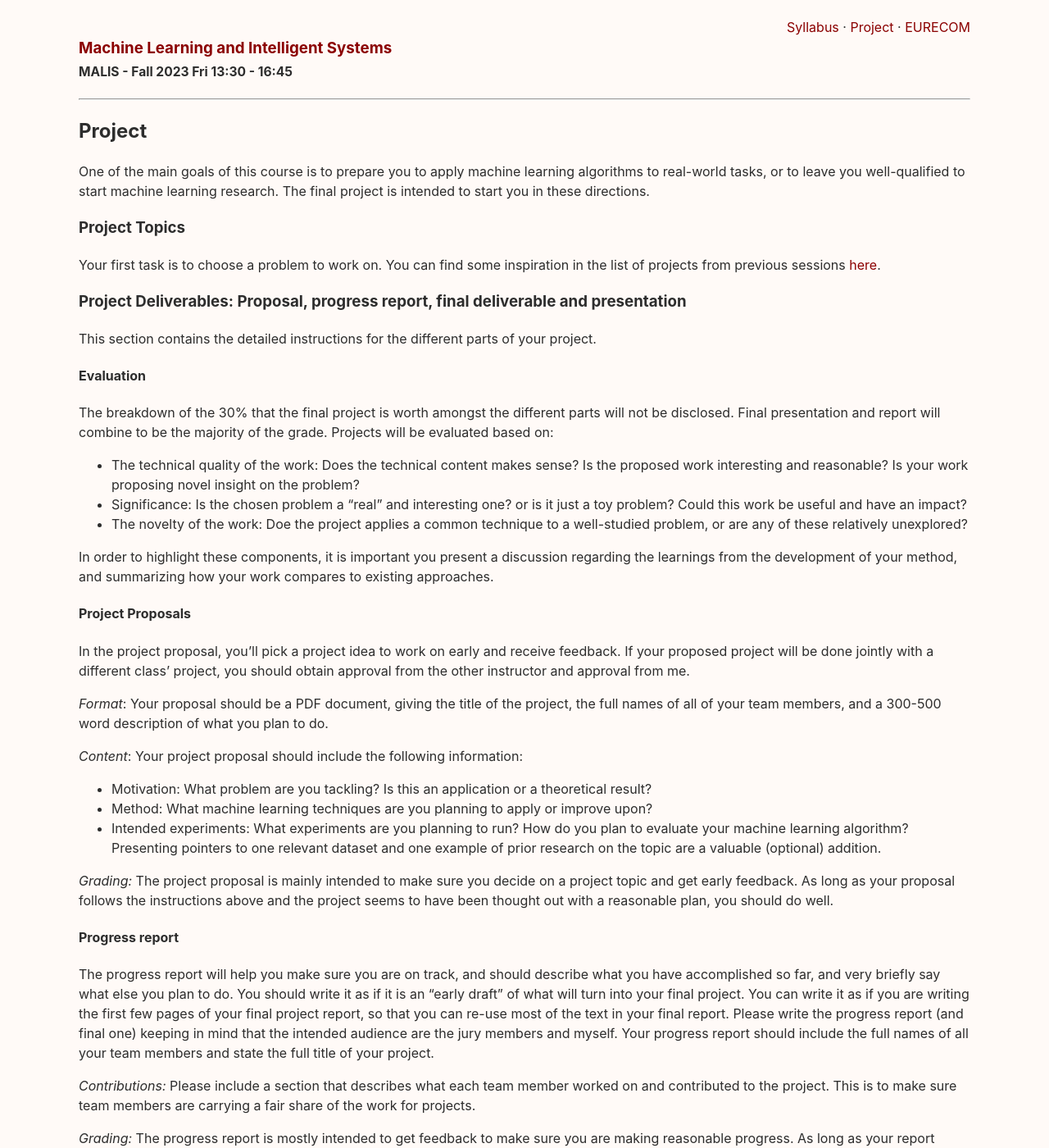
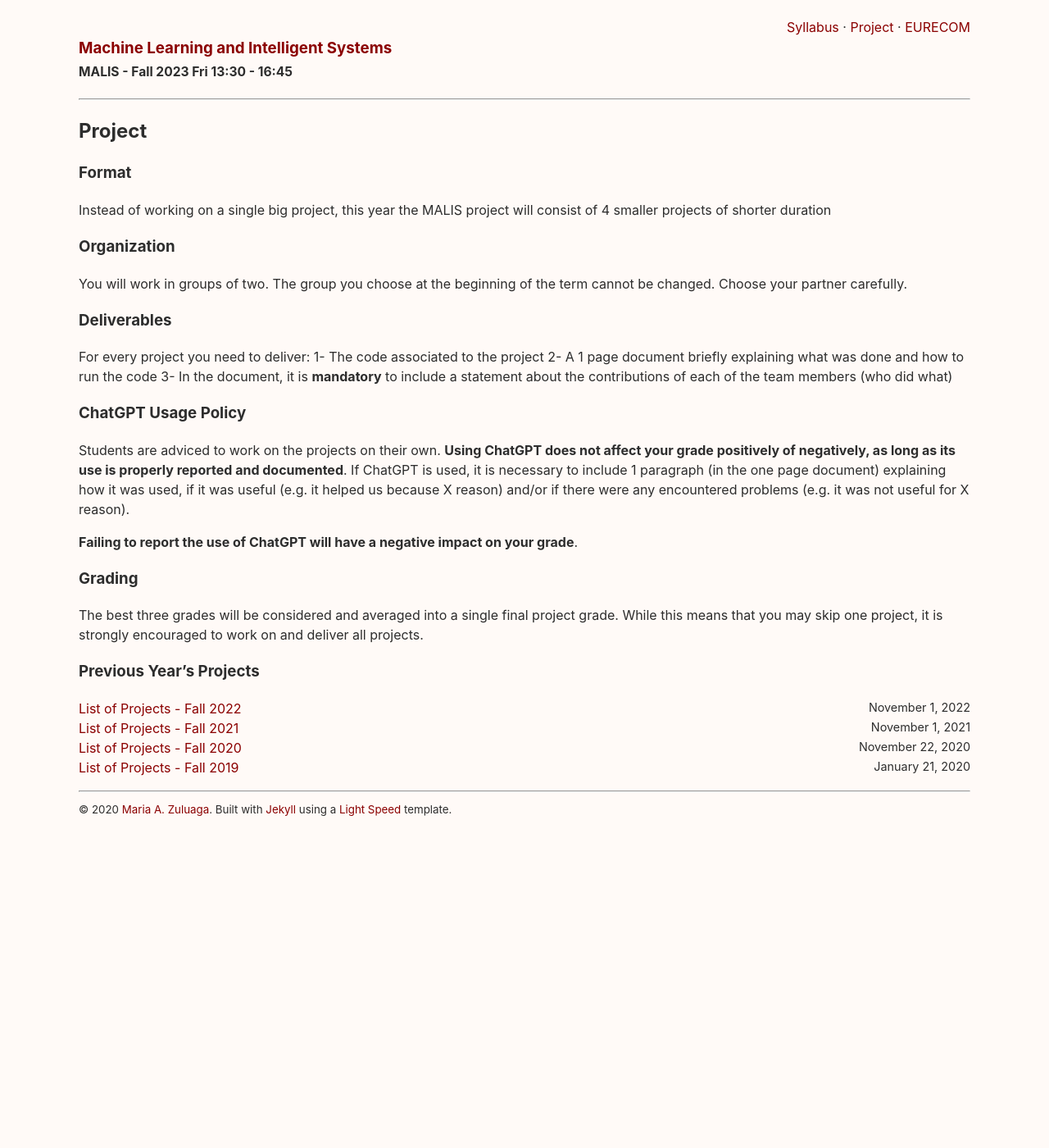
Before and after one commit to malis-course/malis-course.github.io, a Jekyll site: the page built from _pages/project.md, in a window 1280 px wide and 1400 px high. Shown: the whole window at 82% size. Built offline with Jekyll 4.4.1, drawn with Linux system fonts in a browser that asks for light colours; some of the changed text lies outside the part shown.

Commit message:
Projects 2023-24

```diff
--- a/_pages/project.md
+++ b/_pages/project.md
@@ -5,67 +5,32 @@ description: EURECOM
 permalink: /project
 ---
 
-One of the main goals of this course is to prepare you to apply machine learning algorithms to real-world tasks, or to leave you well-qualified to start machine learning research. The final project is intended to start you in these directions.
+### Format
+Instead of working on a single big project, this year the MALIS project will consist of 4 smaller projects of shorter duration
 
-### Project Topics
-Your first task is to choose a problem to work on. You can find some inspiration in the list of projects from previous sessions [here](#previous-projects).
+### Organization
+You will work in groups of two. The group you choose at the beginning of the term cannot be changed. Choose your partner carefully.
 
-### Project Deliverables: Proposal, progress report, final deliverable and presentation
-This section contains the detailed instructions for the different parts of your project.
+### Deliverables
+For every project you need to deliver:
+1- The code associated to the project
+2- A 1 page document briefly explaining what was done and how to run the code
+3- In the document, it is **mandatory** to include a statement about the contributions of each of the team members (who did what)
 
-#### Evaluation
-The breakdown of the 30% that the final project is worth amongst the different parts will not be disclosed. Final presentation and report will combine to be the majority of the grade. Projects will be evaluated based on:
+### ChatGPT Usage Policy
+Students are adviced to work on the projects on their own. **Using ChatGPT does not affect your grade positively of negatively, as long as its use is properly reported and documented**.
+If ChatGPT is used, it is necessary to include 1 paragraph (in the one page document) explaining how it was used, if it was useful (e.g. it helped us because X reason)
+and/or if there were any encountered problems (e.g. it was not useful for X reason).
 
-* The technical quality of the work: Does the technical content makes sense? Is the proposed work interesting and reasonable? Is your work proposing novel insight on the problem?
-* Significance: Is the chosen problem a "real" and interesting one? or is it just a toy problem? Could this work be useful and have an impact?
-* The novelty of the work: Doe the project applies a common technique to a well-studied problem, or are any of these relatively unexplored?
+**Failing to report the use of ChatGPT will have a negative impact on your grade**.
 
-In order to highlight these components, it is important you present a discussion regarding the learnings from the development of your method, and summarizing how your work compares to existing approaches.
+### Grading
+The best three grades will be considered and averaged into a single final project grade.
+While this means that you may skip one project, it is strongly encouraged to work on and deliver all projects.
 
 
-#### Project Proposals
-In the project proposal, you'll pick a project idea to work on early and receive feedback. If your proposed project will be done jointly with a different class' project, you should obtain approval from the other instructor and approval from me.
 
-*Format*: Your proposal should be a PDF document, giving the title of the project, the full names of all of your team members, and a 300-500 word description of what you plan to do.
-
-*Content*: Your project proposal should include the following information:
-* Motivation: What problem are you tackling? Is this an application or a theoretical result?
-* Method: What machine learning techniques are you planning to apply or improve upon?
-* Intended experiments: What experiments are you planning to run? How do you plan to evaluate your machine learning algorithm? Presenting pointers to one relevant dataset and one example of prior research on the topic are a valuable (optional) addition.
-
-*Grading:* The project proposal is mainly intended to make sure you decide on a project topic and get early feedback. As long as your proposal follows the instructions above and the project seems to have been thought out with a reasonable plan, you should do well.
-
-#### Progress report
-The progress report will help you make sure you are on track, and should describe what you have accomplished so far, and very briefly say what else you plan to do. You should write it as if it is an “early draft" of what will turn into your final project. You can write it as if you are writing the first few pages of your final project report, so that you can re-use most of the text in your final report. Please write the progress report (and final one) keeping in mind that the intended audience are the jury members and myself. Your progress report should include the full names of all your team members and state the full title of your project.
-
-*Contributions:* Please include a section that describes what each team member worked on and contributed to the project. This is to make sure team members are carrying a fair share of the work for projects.
-
-*Grading:* The progress report is mostly intended to get feedback to make sure you are making reasonable progress. As long as your report follows the instructions above and you seem to have tested any assumptions which might prevent your team from completing the project, you should do well.
-
-*Format:* Your progress report should be at most 3 pages, excluding references. Similar to to the proposal, it should include:
-* Motivation: What problem are you tackling, and what is the setting you are considering?
-* Method: What machine learning techniques have you tried and why?
-* Preliminary experiments: Describe the experiments that you have run, the outcomes, and any error analysis that you have done. It is expected to have tried at least one baseline.
-* Next steps: Given your preliminary results, what are the next steps that you are considering?
-
-#### Final deliverable
-Your final deliverable will include the project report as well as the code produced during the project. Using a Github repository for the latter is strongly recommended.
-
-*Format*: Final project report can be at most 5 pages long (including appendices and figures). Extra pages are allowed only if they contain only references. If you did this work in collaboration with someone else, or if someone else (such as another professor) had advised you on this work, your write-up must fully acknowledge their contributions. For shared projects, it is required that you submit the final report from the class/project you are sharing the project with. You can use the guidelines from Standford's ML course on how to write the final report ([link](http://cs229.stanford.edu/final-report-guidelines.pdf)).
-
-*Contributions*: Please include a section that describes what each team member worked on and contributed to the project. I might reach out and factor in contributions and evaluations when assigning project grades.
-
-*Code*:	Please include a link to a Github repository or zip file with the code for your final project. You do not have to include the data or additional libraries.
-
-*Grading*: The final report will be judged based on the clarity of the report, the relevance of the project to topics taught in MALIS, the novelty of the problem, and the technical quality and significance of the work.
-
-
-### Final Presentations
-The projects will be presented at a session with 3 invited external jury members that will assess the projects' quality. Each team should prepare a slide, and be prepared to give a 3 minutes presentation  about their work. This will also give you the opportunity to see what everyone else did for their projects. You will need to submit your presentation as a PDF two days before the presentation.
-
-*Grading:* Presentations will be graded based on their quality and clarity, the technical content, and the knowledge demonstrated by the team when discussing the work with the jury members.
-
-### Previous Projects
+### Previous Year's Projects
 
 <ul style="list-style:none;padding:0rem 0;">
 <ul class="homepage-list" style="list-style:none;padding:0rem 0;">
@@ -76,5 +41,3 @@ The projects will be presented at a session with 3 invited external jury members
   </li>
 {% endfor %}
 </ul>
-<br>
-<b>Acknowledgments:</b> The project format and the content of this page are inspired by <a href="http://cs229.stanford.edu/projects.html">Stanford's ML Course (CS229)</a>
```
